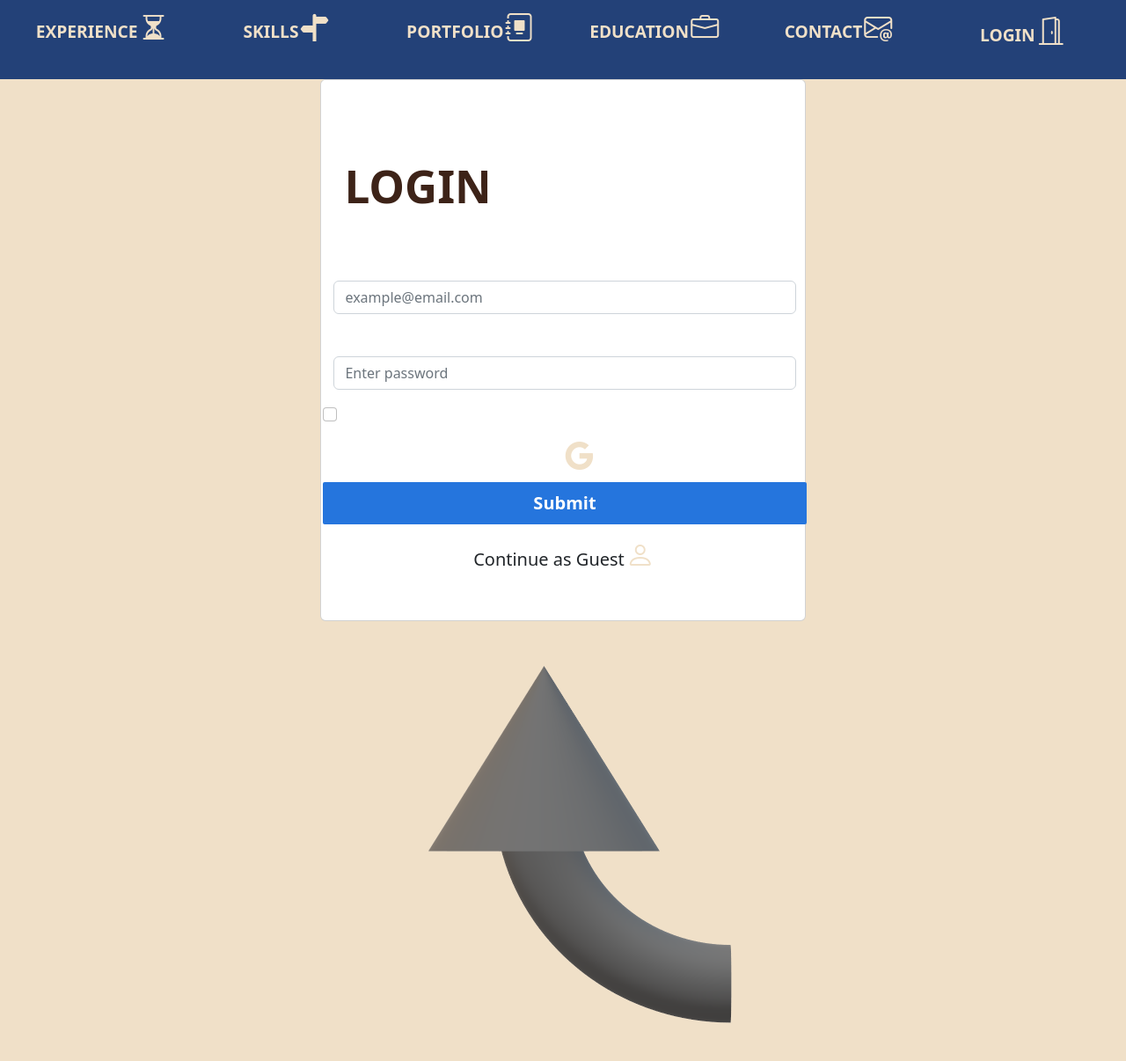
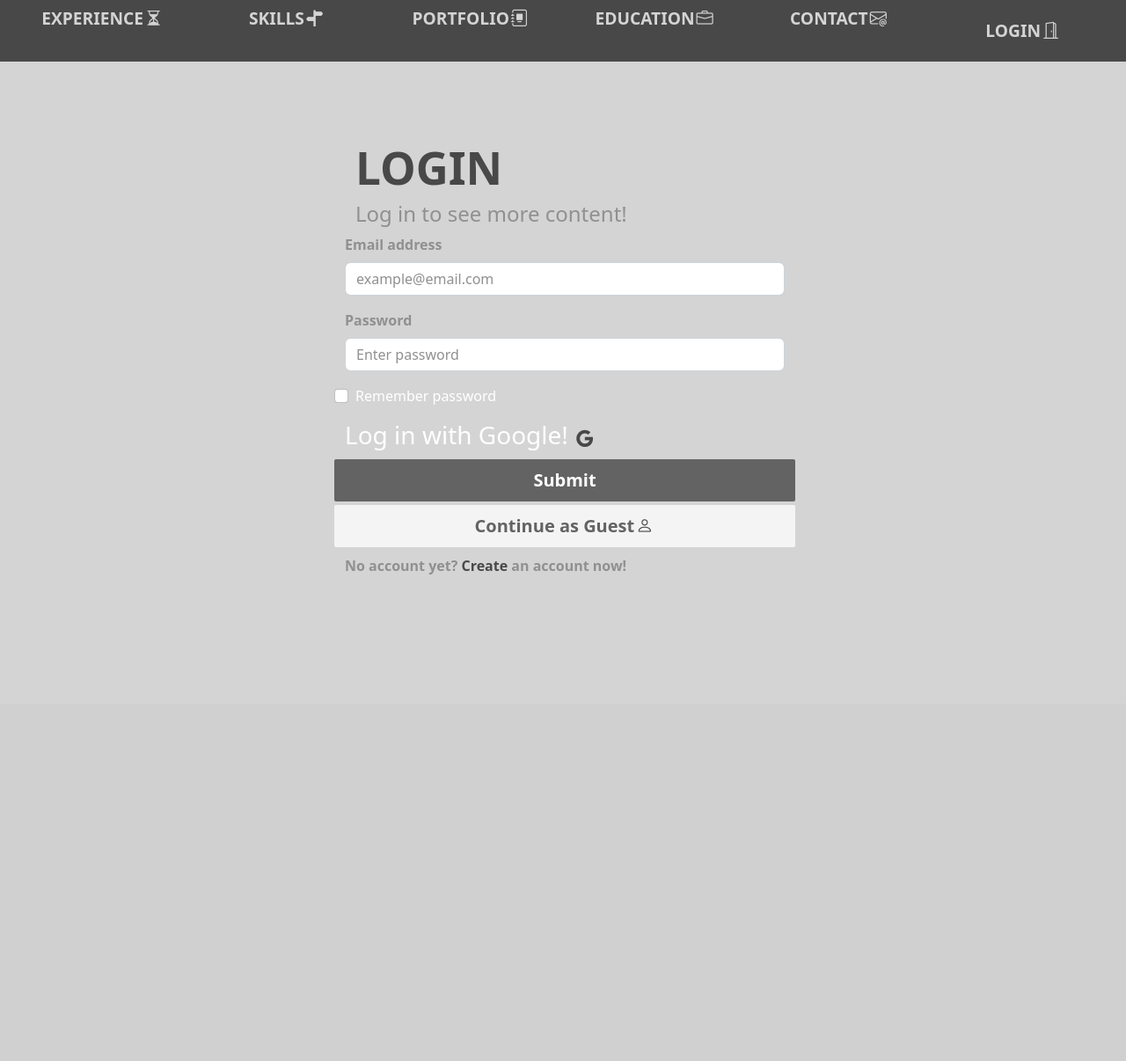
Before and after one commit to 0railtracer/reki, a PHP site: page /login.html in a window 1280 px wide. Shown: the whole page at 88% size. After the commit the page ends 653 px from the top, so only its background shows below. Run offline with PHP 8.4, Linux system fonts and the light colour scheme.

Commit message:
Update style.css

```diff
--- a/PORTFOLIO/assets/css/style.css
+++ b/PORTFOLIO/assets/css/style.css
@@ -13,7 +12,7 @@
 
 body {
   color: #fff;
-  background: #F0E0C8;
+  background: #d4d4d4;
 }
 
 a {
@@ -46,15 +45,18 @@ h6 {
 }
 
 i{
-  color: #F0E0C8;
-  font-size: 2rem;
+  color: #d4d4d4;
+  font-size: 1.5vw;
   margin: 2px;
+}
+i:hover{
+  color: #494848;
 }
 
 /* header -------------------------------------------------*/
 header{
-  height: 90px;
-  background: #234178;
+  height: 70px;
+  background: #494848;
 }
 .header .logo{
   display: flex;
@@ -80,17 +82,17 @@ header{
   font-weight: bold;
 }
 .hbtn {
-  background-color: #234178;
+  background-color: #494848;
   height: 70px;
   width: 50%;
-  color: #F0E0C8;
+  color: #d4d4d4;
   font-size: larger;
   font-weight: bold;
   border-radius: 0%;
 }
 .hbtn:hover {
-  background-color: #3E8BC6;
-  color: #234178;
+  background-color: #909090;
+  color: #494848;
 }
 
 /* botbar -------------------------------------------*/
@@ -123,21 +125,22 @@ header{
   margin-top: 90px;
   font-size: 4vw;
   font-weight: 800;
-  color: #F0E0C8;
+  color: #d4d4d4;
 }
 .titletab2{
   margin-top: 90px;
   font-size: 4vw;
   font-weight: 800;
-  color: #3D2318;
+  color: #494848;
 }
 .containertab{
   margin-bottom: 50px;
+  height: auto;
 }
 
 /*ABOUT -------------*/
 #about{
-  background: #FFCC2E;
+  background: #f4f4f4;
   display: flex;
   align-items: center;
   justify-content: center;
@@ -366,57 +340,36 @@ header{
 
 /*Login -------------------------------------------------*/
 
-.login .card{
-  background: #131313;
+.logincard, .signupcard{
+  background: #d4d4d4;
   border: none;
   display: flex;
   justify-content: center;
   align-items: center;
   margin: auto;
 }
-
-.login .input-group{
-  margin: auto;
-  margin-bottom: 4px;
-  border-color: #2575dd;
+.logincard h4, .loginlabel{
+  color: #909090
 }
-
-.login .input-group-text{
-  background: #2575dd;
-  border-color: #2575dd;
+.loginlabel{
+  font-weight: 700;
+  font-size: medium;
 }
-
-.login .form-control::placeholder{
-  color: #131313a5;
-  font-weight: 600;
+.form-control::placeholder {
+  color: #909090;
+  opacity: 1;
 }
-
-/*Signup ------------------------------------------------*/
-
-.signup .card{
-  background: #2575dd;
-  border: none;
-  display: flex;
-  justify-content: center;
-  align-items: center;
-  margin: auto;
+.logincard i{
+  color: #494848
 }
-
-.signup .input-group{
-  margin: auto;
-  margin-bottom: 4px;
-  border-color: #131313;
+.logindesc{
+  color: #909090;
+  font-size: medium;
+  font-weight: 700;
+  margin-top: 10px;
 }
-
-.signup .input-group-text{
-  background: #131313;
-  border-color: #131313;
-  color: #ffffff;
-}
-
-.signup .form-control::placeholder{
-  color: #131313a5;
-  font-weight: 600;
+.logindesc span{
+  color: #494848
 }
 
 /*Desktop Navigation---------------------------------------*/
@@ -759,7 +712,7 @@ font-weight: 600;
 /*Buttons--------------------------------------------------*/
 
 .mainbtn{
-background: #2575dd;
+background: #636363;
 color: #fff;
 font-weight: 600;
 border-radius: 2px;
@@ -767,70 +720,44 @@ margin: 2px;
 }
 
 .mainbtn:hover{
-background: #204fbd;
+background: #909090;
 }
 
-.scroll-up{
-display: flex;
-align-items: center;
-justify-content: center;
-background: #131313;
-color: #fff;
-visibility: hidden;
-position: fixed;
-opacity: 0;
-transition: all 0.4s;
-z-index: 99999;
-right: 15px;
-bottom: 15px;
-
-font-size: 24px;
-width: 40px;
-height: 40px;
-border-radius: 20px;
+.secbtn{
+  background: #f4f4f4;
+  color: #636363;
+  font-weight: 600;
+  border-radius: 2px;
+  margin: 2px;
 }
 
-.scroll-up:hover {
-color: #2575dd;
+.secbtn:hover{
+  background: #909090;
 }
 
-.scroll-up.active {
+.scroll-top{
+  position: fixed;
+  visibility: hidden;
+  opacity: 0;
+  right: 20px;
+  bottom: 20px;
+  z-index: 99999;
+  background: none;
+  width: 40px;
+  height: 40px;
+  border-radius: 2px;
+  transition: all 0.4s;
+}
+.scroll-top img{
+  height: 70px;
+  max-width: 70px;
+}
+
+.scroll-top:hover {
+  height: 70px;
+}
+
+.scroll-top.active {
 visibility: visible;
 opacity: 1;
 }
-
-.libtn{
-background: #2575dd;
-color: #131313;
-}
-
-.libtn:hover{
-background: #204fbd;
-}
-
-.subtn{
-background: #131313;
-color: #ffffff;
-}
-
-.subtn:hover{
-background: #fff;
-color: #204fbd;
-}
-
-/*Images---------------------------------------------------*/
-.login .logo{
-height: 200px;
-width: 200px;
-}
-
-.signup .logo{
-height: 200px;
-width: 200px;
-}
-
-.sidepic{
-width: 500px;
-height: auto;
-margin: 5px;
-}
```
Also changed, not shown: other parts of PORTFOLIO/assets/css/style.css (+32 -62 lines).
